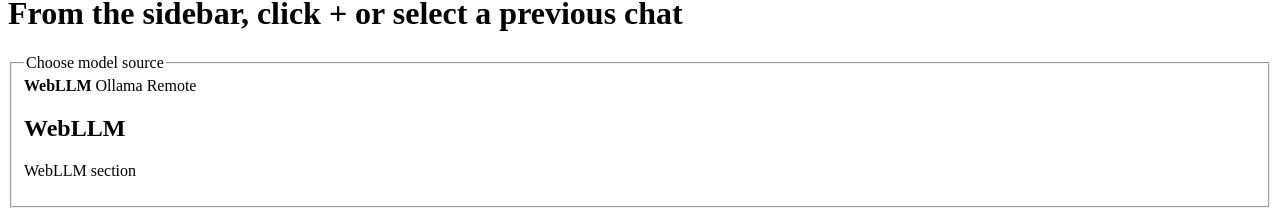
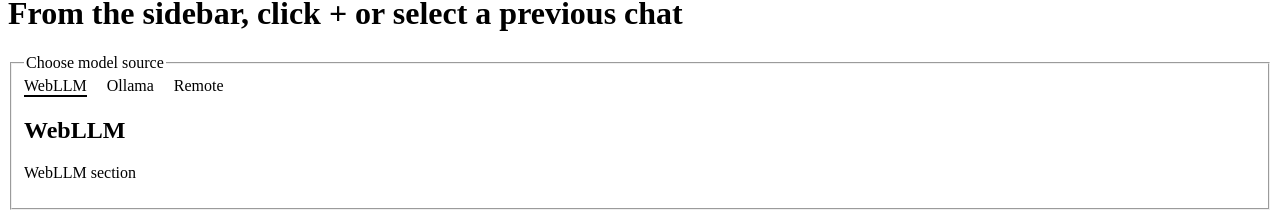
Before and after one commit to max-dtu/haval, a plain HTML site: page chat-threads.html in a window 1280 px wide. Shown: the part 135-347 px from the top of the page. Drawn offline with Linux system fonts and the light colour scheme.

Commit message:
fix model selection model

```diff
--- a/chat-threads.html
+++ b/chat-threads.html
@@ -32,7 +32,12 @@
             #tab-webllm:checked ~ [role="tablist"] label[for="tab-webllm"],
             #tab-ollama:checked ~ [role="tablist"] label[for="tab-ollama"],
             #tab-remote:checked ~ [role="tablist"] label[for="tab-remote"] {
-                font-weight: bold;
+                border-bottom: 2px solid black;
+            }
+
+            [role="tablist"] {
+                display: flex;
+                gap: 20px;
             }
         </style>
     </head>
```
